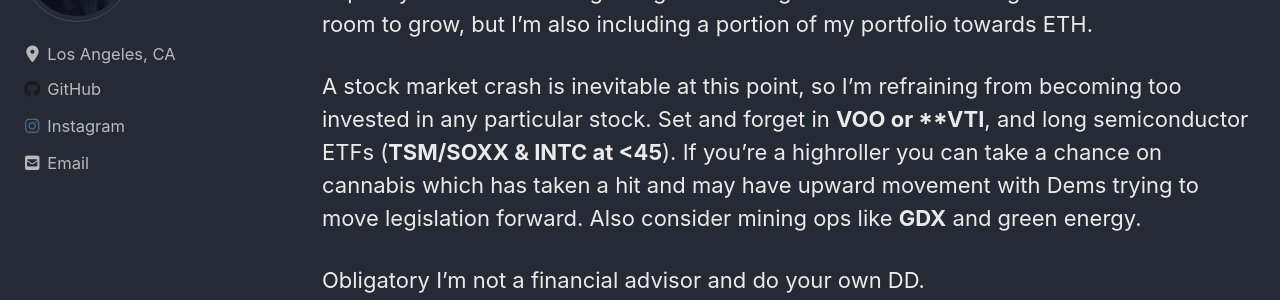
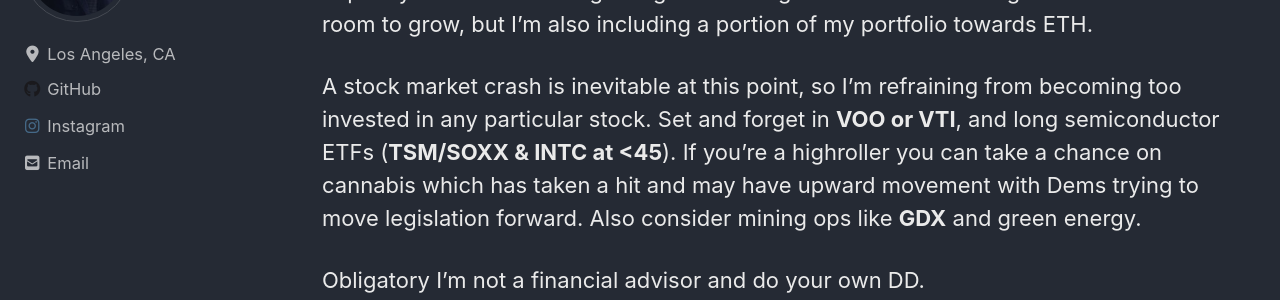
Before and after one commit to LemarAman/Personal-blog, a Jekyll site: the page built from _posts/2021-10-30-market-outlook.md, in a window 1280 px wide and 900 px high, scrolled down 724 px. Shown: the part 154-454 px from the top of the window. Built offline with Jekyll 4.4.1, drawn with Linux system fonts in a browser that asks for light colours; cached includes are drawn as plain includes; nearby versions of some CDN libraries.

```diff
--- a/_posts/2021-10-30-market-outlook.md
+++ b/_posts/2021-10-30-market-outlook.md
@@ -12,6 +12,6 @@ My last post on this blog was around the time Covid really began taking its toll
 
 Without doubt, BTC has had its share of volatility and anyone who doesn't have the capacity to handle the disgusting downswings should avoid trading it. I still think BTC has room to grow, but I'm also including a portion of my portfolio towards ETH.
 
-A stock market crash is inevitable at this point, so I'm refraining from becoming too invested in any particular stock. Set and forget in **VOO or **VTI**, and long semiconductor ETFs (**TSM/SOXX & INTC at <45**). If you're a highroller you can take a chance on cannabis which has taken a hit and may have upward movement with Dems trying to move legislation forward. Also consider mining ops like **GDX** and green energy.
+A stock market crash is inevitable at this point, so I'm refraining from becoming too invested in any particular stock. Set and forget in **VOO or VTI**, and long semiconductor ETFs (**TSM/SOXX & INTC at <45**). If you're a highroller you can take a chance on cannabis which has taken a hit and may have upward movement with Dems trying to move legislation forward. Also consider mining ops like **GDX** and green energy.
 
 Obligatory I'm not a financial advisor and do your own DD.
```
